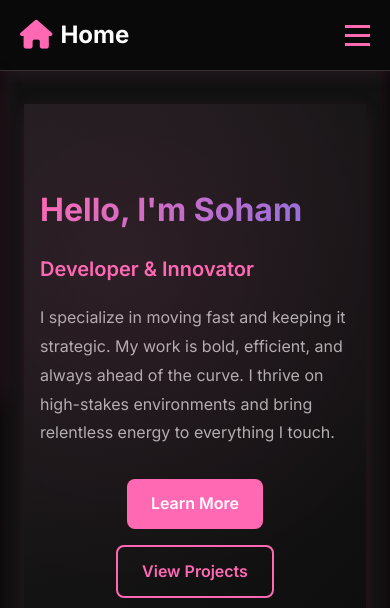
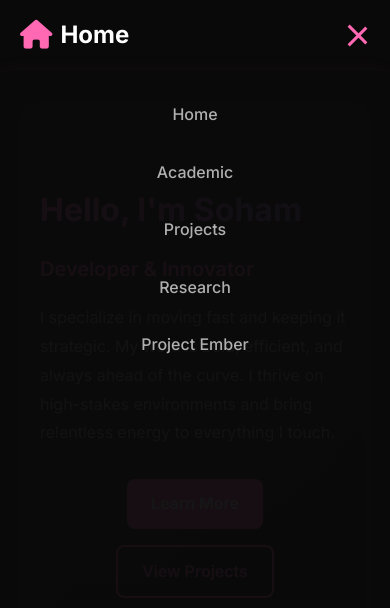
Before and after one commit to SKOGofficial/skogofficial.github.io, an Eleventy site: page src/index.njk in a window 390 px wide. Both pictures are taken after a click on the button 357 px from the left and 35 px from the top of the page. Shown: the top 608 px of the page. Built offline with nearby package versions, Linux system fonts and the light colour scheme; Eleventy itself is replaced by a stand-in of ours; files that its build step writes are made by us from their sources.

Commit message:
Improve mobile UX: working hamburger menu, ARIA, keyboard support; keep desktop unchanged (excluding ProjectEMBER)

```diff
--- a/src/_layouts/base.njk
+++ b/src/_layouts/base.njk
@@ -16,14 +16,14 @@
                 <i class="fas fa-{{ nav_icon | default('code') }}"></i>
                 <span>{{ nav_title | default('Projects') }}</span>
             </div>
-            <ul class="nav-menu">
+            <ul class="nav-menu" id="primary-navigation">
                 <li><a href="/" class="nav-link">Home</a></li>
                 <li><a href="/acedemic/" class="nav-link">Academic</a></li>
                 <li><a href="/projects/" class="nav-link">Projects</a></li>
                 <li><a href="/research-experience/" class="nav-link">Research</a></li>
                 <li><a href="/ProjectEMBER/" class="nav-link">Project Ember</a></li>
             </ul>
-            <div class="hamburger">
+            <div class="hamburger" role="button" aria-controls="primary-navigation" aria-expanded="false" tabindex="0">
                 <span class="bar"></span>
                 <span class="bar"></span>
                 <span class="bar"></span>
--- a/src/css/main.css
+++ b/src/css/main.css
@@ -80,6 +80,9 @@ body {
     list-style: none;
     gap: 2rem;
 }
+
+/* Ensure links are clickable in overlay */
+.nav-menu a { position: relative; z-index: 1; }
 
 .nav-link {
     color: var(--text-secondary);
@@ -405,6 +408,9 @@ footer {
     transition: 0.3s;
     box-shadow: 0 10px 27px var(--shadow-color);
     padding: 2rem 0;
+    height: calc(100vh - 70px);
+    overflow-y: auto;
+    backdrop-filter: blur(6px);
   }
 
   .nav-menu.active {
--- a/src/js/main.js
+++ b/src/js/main.js
@@ -1,21 +1,34 @@
-document.getElementById("cta-btn").addEventListener("click", function () {
-  alert("Thanks for checking me out! More features coming soon.");
-});
+const ctaBtn = document.getElementById("cta-btn");
+if (ctaBtn) {
+  ctaBtn.addEventListener("click", function () {
+    alert("Thanks for checking me out! More features coming soon.");
+  });
+}
 
 // Mobile Navigation Toggle
 const hamburger = document.querySelector('.hamburger');
 const navMenu = document.querySelector('.nav-menu');
 
 if (hamburger && navMenu) {
-    hamburger.addEventListener('click', () => {
-        hamburger.classList.toggle('active');
+    const toggleMenu = () => {
+        const isActive = hamburger.classList.toggle('active');
         navMenu.classList.toggle('active');
+        hamburger.setAttribute('aria-expanded', String(isActive));
+    };
+
+    hamburger.addEventListener('click', toggleMenu);
+    hamburger.addEventListener('keydown', (e) => {
+        if (e.key === 'Enter' || e.key === ' ') {
+            e.preventDefault();
+            toggleMenu();
+        }
     });
 
     // Close mobile menu when clicking on a link
     document.querySelectorAll('.nav-link').forEach(n => n.addEventListener('click', () => {
         hamburger.classList.remove('active');
         navMenu.classList.remove('active');
+        hamburger.setAttribute('aria-expanded', 'false');
     }));
 }
 
```
